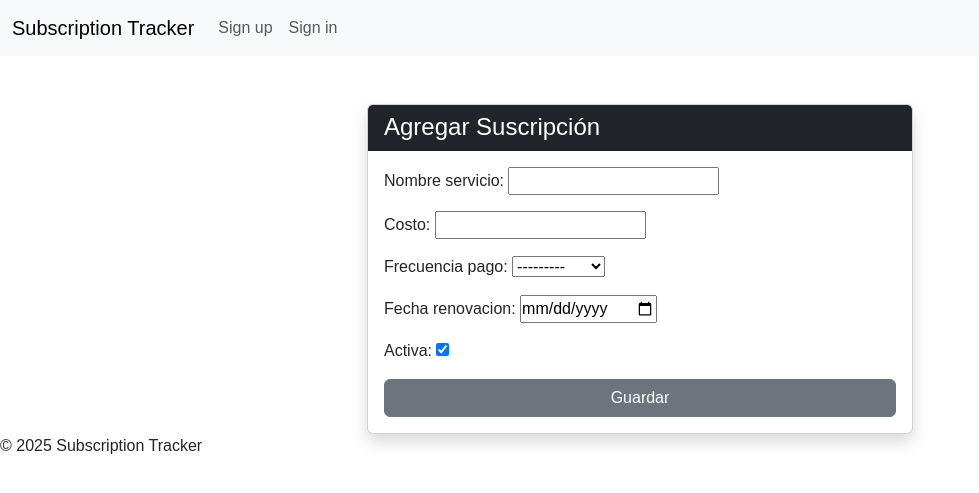
After one commit to marcos-css/crud_suscripcion_tracker, a Django app: page /suscripciones/crear/ in a window 1280 px wide. The commit adds this page. Shown: the top 493 px of the page, without its empty margins (0-979 px from the left). Run offline with Django 5.2, Linux system fonts and the light colour scheme.

Commit message:
Se agrego la funcionalidad de create suscripciones

```diff
--- /dev/null
+++ b/crud_suscripciones/forms.py
@@ -0,0 +1,11 @@
+from django import forms
+from .models import Suscripcion
+
+class SuscripcionForm(forms.ModelForm):
+    class Meta:
+        model = Suscripcion
+        fields = ['nombre_servicio', 'costo', 'frecuencia_pago', 'fecha_renovacion', 'activa']
+        widgets = {
+            'fecha_renovacion': forms.DateInput(attrs={'type': 'date'}),
+            'costo': forms.NumberInput(attrs={'step': '0.01', 'min': '0'}),
+        }
--- a/crud_suscripciones/templates/base.html
+++ b/crud_suscripciones/templates/base.html
@@ -22,13 +22,13 @@
     </button>
     <div class="collapse navbar-collapse" id="navbarNavAltMarkup">
       <div class="navbar-nav">
+        {% if user.is_authenticated %}
         <a class="nav-link active" aria-current="page" href="/">Mis Suscripciones</a>
-        <a class="nav-link" href="#">Agregar Suscripción</a>
-        {% if user.is_authenticated %}
-        <a class="nav-link" href="/logout">Logout</a>
+        <a class="nav-link" href="{% url 'crear_suscripcion' %}">Agregar Suscripción</a>
+        <a class="nav-link" href="/logout">Log out</a>
         {% else %}
-        <a class="nav-link" href="/signup">Signup</a>
-        <a class="nav-link" href="/signin">Signin</a>
+        <a class="nav-link" href="/signup">Sign up</a>
+        <a class="nav-link" href="/signin">Sign in</a>
         {% endif %}
       </div>
     </div>
--- /dev/null
+++ b/crud_suscripciones/templates/crear_suscripcion.html
@@ -0,0 +1,24 @@
+{% extends 'base.html' %}
+
+{% block title %}Nueva Suscripción{% endblock %}
+
+{% block content %}
+<div class="container mt-5">
+  <div class="row justify-content-center">
+    <div class="col-md-6">
+      <div class="card shadow">
+        <div class="card-header bg-dark text-white">
+          <h4 class="mb-0">Agregar Suscripción</h4>
+        </div>
+        <div class="card-body">
+          <form method="post">
+            {% csrf_token %}
+            {{ form.as_p }}
+            <button type="submit" class="btn btn-secondary w-100">Guardar</button>
+          </form>
+        </div>
+      </div>
+    </div>
+  </div>
+</div>
+{% endblock %}
--- a/crud_suscripciones/views.py
+++ b/crud_suscripciones/views.py
@@ -3,6 +3,9 @@ from django.contrib.auth.models import User
 from django.contrib.auth.forms import UserCreationForm, AuthenticationForm
 from django.contrib.auth import login, logout, authenticate
 from .models import Suscripcion
+from django.contrib.auth.decorators import login_required
+from .forms import SuscripcionForm
+
 
 # Create your views here.
 def inicio(request):
@@ -77,3 +80,16 @@ def signin(request):
         else:
             login(request, user)
             return redirect('/')
+
+
+def crear_suscripcion(request):
+    if request.method == 'POST':
+        form = SuscripcionForm(request.POST)
+        if form.is_valid():
+            nueva_sus = form.save(commit=False)
+            nueva_sus.usuario = request.user
+            nueva_sus.save()
+            return redirect('inicio')  # vuelve a la lista de suscripciones
+    else:
+        form = SuscripcionForm()
+    return render(request, 'crear_suscripcion.html', {'form': form})
--- a/proyecto_suscripciones/urls.py
+++ b/proyecto_suscripciones/urls.py
@@ -10,4 +10,5 @@ urlpatterns = [
     path('signin/', views.signin, name='signin'),
     path('signup/', views.signup, name='signup'),
     path('logout/', views.signout, name='logout'),
+    path('suscripciones/crear/', views.crear_suscripcion, name='crear_suscripcion'),
 ]
```
Also changed, not shown: db.sqlite3.
